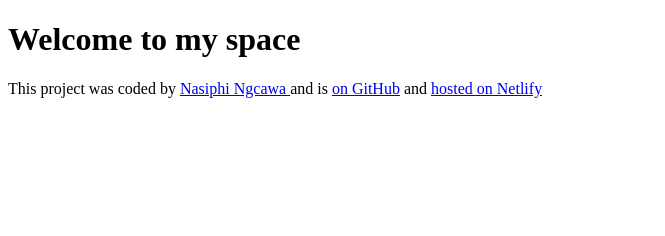
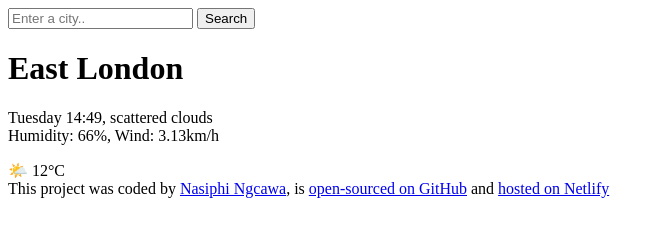
Before and after one commit to NgcawaNasiphi/Vanilla-Project-1, a plain HTML site: page index.html in a window 1280 px wide. Shown: the whole page, without its empty margins (0-665 px from the left). Drawn offline with Linux system fonts and the light colour scheme.

Commit message:
Updated index.html

```diff
--- a/index.html
+++ b/index.html
@@ -3,30 +3,41 @@
   <head>
     <meta charset="UTF-8" />
     <meta name="viewport" content="width=device-width, initial-scale=1.0" />
-    <title>My Vanilla Project-1</title>
+    <title>My Vanilla 1 project</title>
   </head>
   <body>
-    <h1>Welcome to my space</h1>
+    <header>
+      <form>
+        <input type="search" placeholder="Enter a city.." required />
+        <input type="submit" value="Search" />
+      </form>
+    </header>
+    <main>
+      <div>
+        <h1>East London</h1>
+        <p>
+          Tuesday 14:49, scattered clouds
+          <br />
+          Humidity: 66%, Wind: 3.13km/h
+        </p>
+      </div>
+      <div>🌤️ 12°C</div>
+    </main>
+
     <footer>
-      <footer>
-        <p>
       This project was coded by
       <a href="https://github.com/NgcawaNasiphi" target="_blank">
-            Nasiphi Ngcawa
-          </a>
-          and is
+        Nasiphi Ngcawa</a
+      >, is
       <a
         href="https://github.com/NgcawaNasiphi/Vanilla-Project-1"
         target="_blank"
-          >
-            on GitHub</a
+        >open-sourced on GitHub</a
       >
       and
       <a href="https://my-vanilla-1-project.netlify.app" target="_blank"
         >hosted on Netlify</a
       >
-        </p>
-      </footer>
     </footer>
   </body>
 </html>
```
Lines whose indentation alone changed are shown as unchanged.
